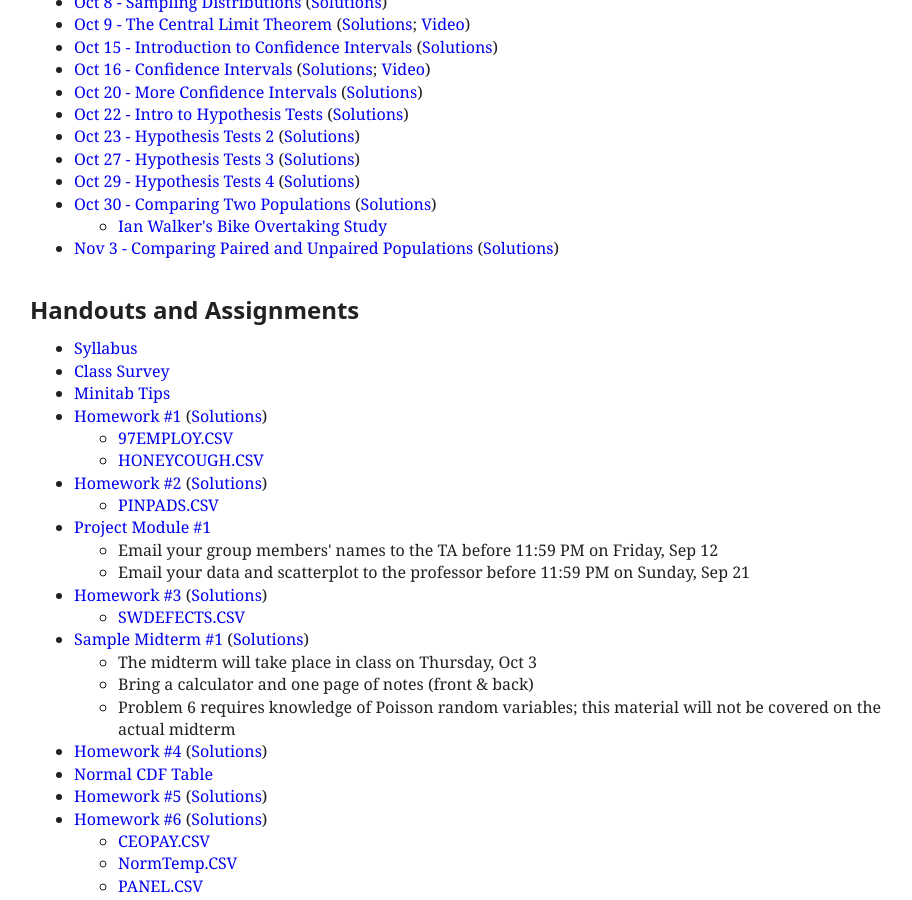
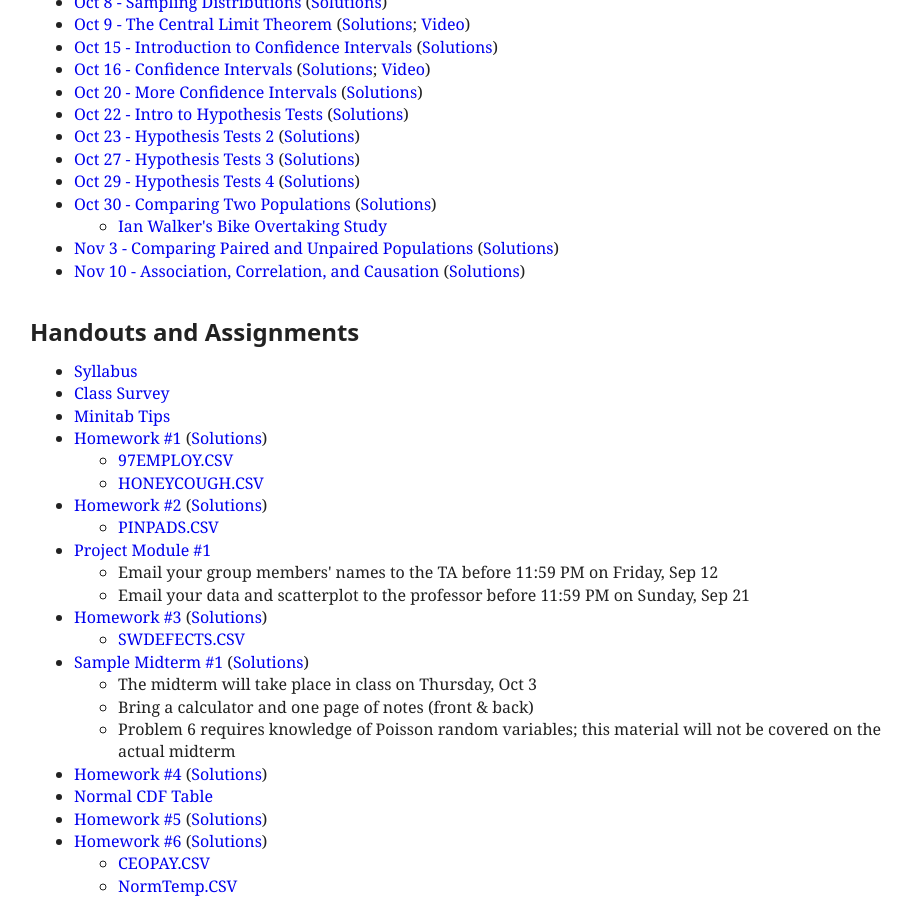
Before and after one commit to patperry/patperry.github.com, a Jekyll site: the page built from course/ub0103/index.html, in a window 1280 px wide and 900 px high, scrolled down 901 px. Shown: the whole window, without its empty margins (178-1090 px from the left). Built offline with Jekyll 4.4.1, drawn with Linux system fonts in a browser that asks for light colours.

Commit message:
Add causation handout

```diff
--- a/course/ub0103/index.html
+++ b/course/ub0103/index.html
@@ -95,6 +95,8 @@ stylesheet: /css/main.css?v=1
     </ul>
   <li><a href="lecture/twosample-paired.pdf">Nov 3 - Comparing Paired and Unpaired Populations</a>
     (<a href="lecture/twosample-paired-sol.pdf">Solutions</a>)
+  <li><a href="lecture/causation.pdf">Nov 10 - Association, Correlation, and Causation</a>
+    (<a href="lecture/causation-sol.pdf">Solutions</a>)
 </ul>
 
 <h2>Handouts and Assignments</h2>
```
Also changed, not shown: 2 other files.
